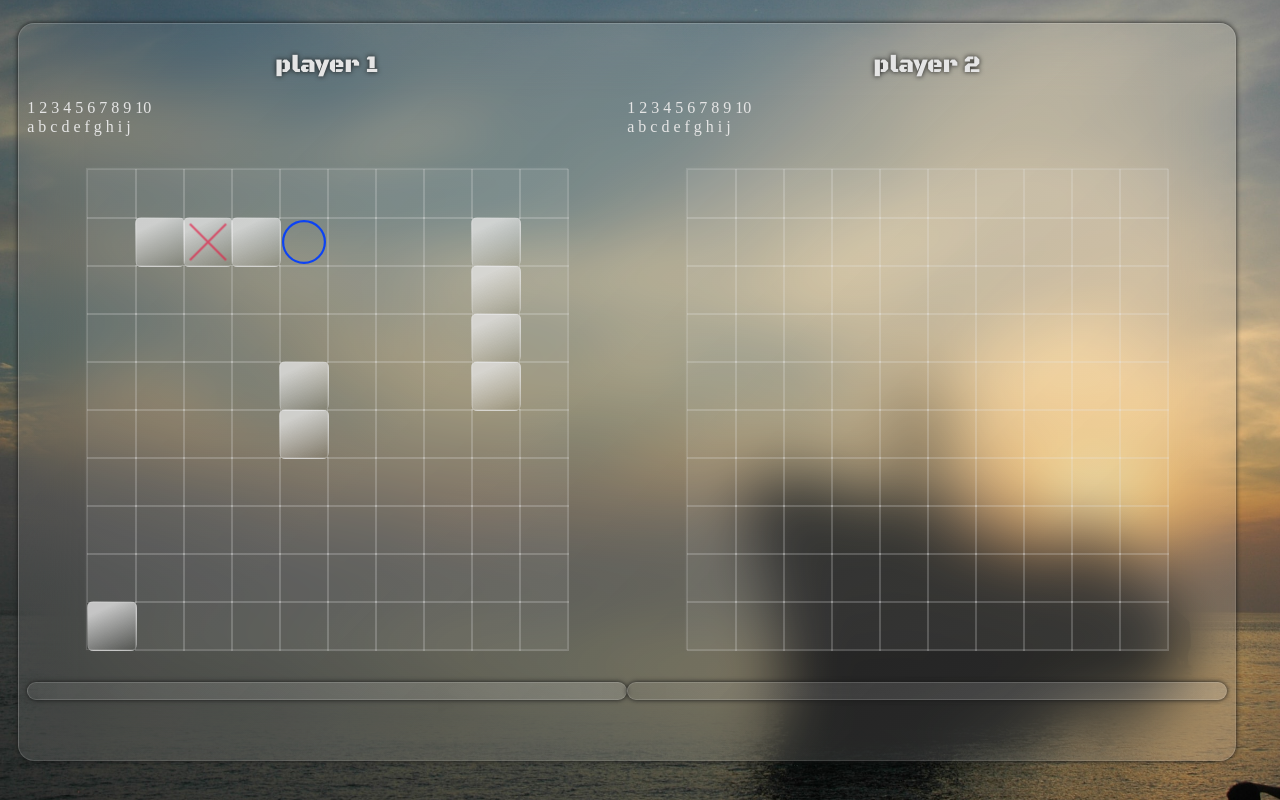
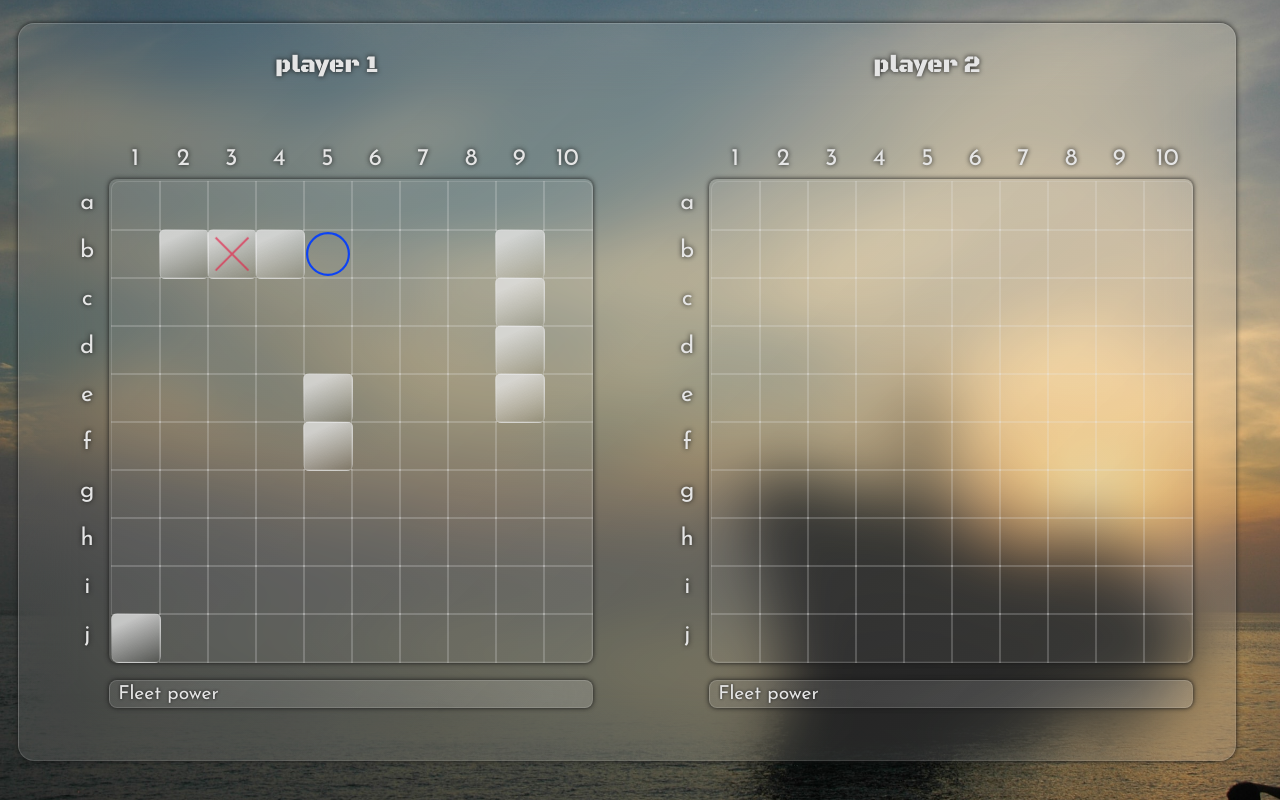
Before and after one commit to hrv3str/odin-battleships, a website built with webpack: page src/index.html in a window 1280 px wide. Built offline with nearby package versions, Linux system fonts and the light colour scheme.

Commit message:
Add styles to letters and numbers of gameboard. Style 'fleet power' meter

```diff
--- a/src/styles.css
+++ b/src/styles.css
@@ -7,6 +7,7 @@
     --c-glassy-two: #e5e5e52a;
     --c-blue: rgba(0, 60, 255, 0.911);
     --c-red: rgb(255, 0, 55);
+    --c-lime: #bbda55a5;
     --s-side: 3rem;
 }
 
@@ -101,16 +102,84 @@ li > button:hover {
     grid-template-columns: repeat(2, 1fr);
 }
 
+.panel {
+    display: grid;
+    grid-template-rows: auto var(--s-side) 1fr var(--s-side);
+    grid-template-columns: var(--s-side) 1fr;
+}
+
+.panel > h2 {
+    grid-row: 1 / 2;
+    grid-column: 1 / 3;
+}
+
+.numbers,
+.letters {
+    display: grid;
+    gap: 0;
+    justify-items: center;
+    align-items: center;
+    font-family: var(--f-monospace);
+    position: relative;
+}
+
+.numbers {
+    grid-column: 2 / 3;
+    grid-row: 2 / 3;
+    height: var(--s-side);
+    width: calc(var(--s-side) * 10);
+    grid-template-columns: repeat(10, 1fr);
+    margin: 0 auto;
+    top: 75%;
+}
+
+.letters {
+    grid-column: 1 / 2;
+    grid-row: 3 / 4;
+    width: var(--s-side);
+    height: calc(var(--s-side) * 10);
+    grid-template-rows: repeat(10, 1fr);
+    margin: 2rem auto;
+    left: 75%;
+}
+
+.numbers > span,
+.letters > span {
+    font-size: 1.5em;
+    font-weight: 550;
+    text-shadow: var(--c-black
+    ) 0 0 5px;
+}
+
 .gameboard {
     --param: calc(var(--s-side) * 10);
     width: var(--param);
     height: var(--param);
-    border: 1px solid var(--c-glassy-two);
+    border: 2px solid var(--c-glassy-one);
+    border-radius: calc(var(--s-side) / 6);
     margin: 2rem auto;
-    box-shadow: var(--c-glassy-one) 0 0 3px;
+    box-shadow: var(--c-black) 0 0 5px;
     display: grid;
     grid-template-columns: repeat(10, 1fr);
     grid-template-rows: repeat(10, 1fr);
+    grid-column: 2 / 3;
+    grid-row: 3 / 4;
+}
+
+.cell:nth-child(1) {
+    border-top-left-radius: calc(var(--s-side) / 6);
+}
+
+.cell:nth-child(10) {
+    border-top-right-radius: calc(var(--s-side) / 6);
+}
+
+.cell:nth-child(91) {
+    border-bottom-left-radius: calc(var(--s-side) / 6);
+}
+
+.cell:nth-child(100) {
+    border-bottom-right-radius: calc(var(--s-side) / 6);
 }
 
 .cell {
@@ -121,6 +190,36 @@ li > button:hover {
     display: flex;
     align-items: center;
     justify-content: center;
+}
+
+.fleet-power {
+    display: block;
+    grid-column: 2 / 3;
+    grid-row: 4 / 5;
+    width: calc(var(--s-side) * 10);
+    height: calc(var(--s-side) / 2);
+    border-radius: calc(var(--s-side) / 6);
+    margin: 0 auto;
+    position: relative;
+    bottom: 50%;
+    padding: 1px;
+}
+
+.fleet-power::before {
+    content: 'Fleet power';
+    position: absolute;
+    font-family: var(--f-monospace);
+    font-size: 1.2rem;
+    text-shadow: var(--c-black) 0 0 3px;
+    left: 0.5rem;
+    top: 10%;
+}
+
+.fleet-power > div {
+    height: 100%;
+    background: var(--c-lime);
+    border-radius: calc(var(--s-side) / 8);
+    transition: all 100ms ease-out;
 }
 
 .hovered {
@@ -160,7 +259,7 @@ li > button:hover {
       opacity: 1;
     }
     100% {
-      transform: scale(1);
+      transform: scale(0.7);
       opacity: 0;
     }
 }
```
